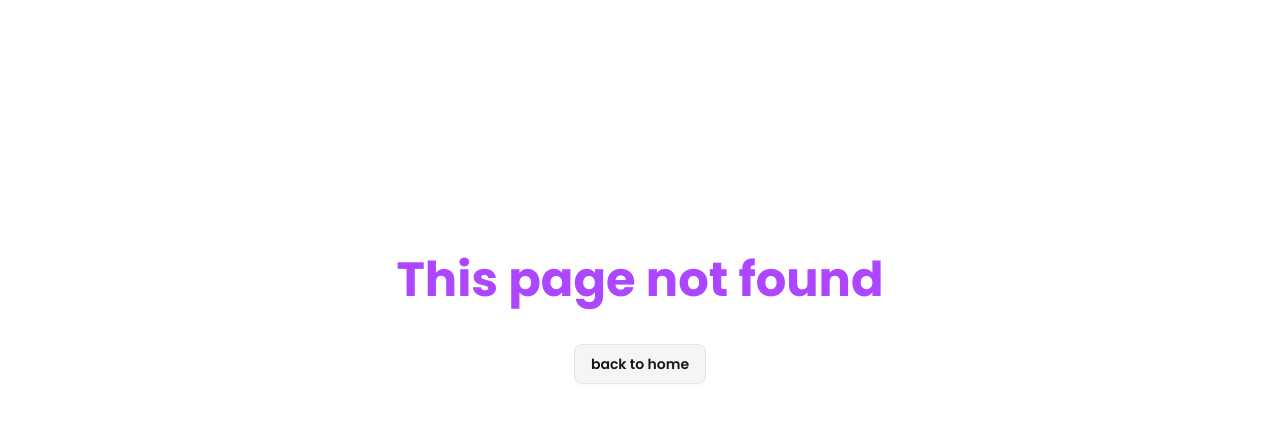
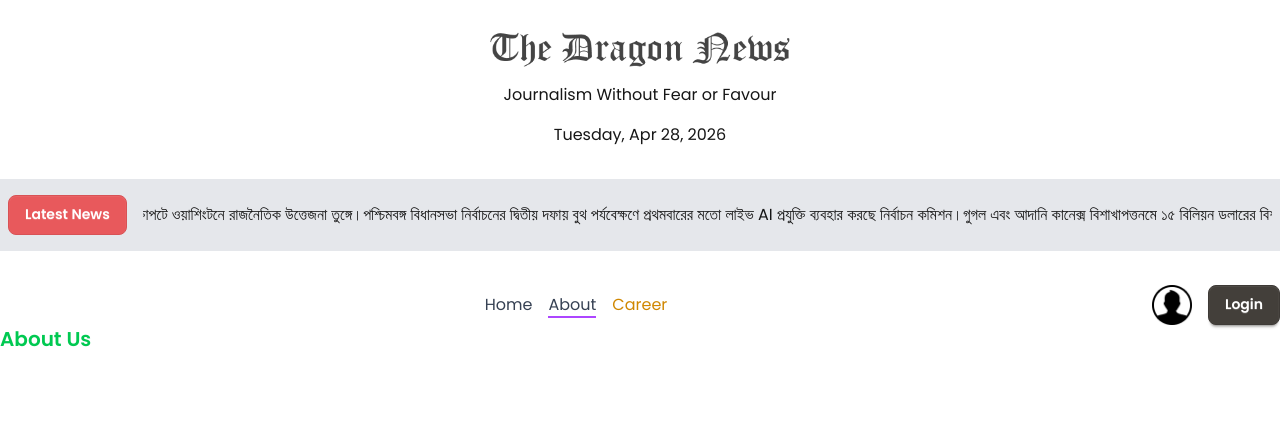
Before and after one commit to shafrinahamed0007/m46_dragon-news, a Next.js app: page /about-us in a window 1280 px wide. Before the commit this address had no page. Shown: the top 422 px of the page. Built offline with nearby package versions, Linux system fonts and the light colour scheme.

Commit message:
implement marquee & Design Navbar

```diff
--- /dev/null
+++ b/src/app/(main)/about-us/page.jsx
@@ -0,0 +1,11 @@
+import React from "react";
+
+const AboutUsPage = () => {
+  return (
+    <div className="container mx-auto flex items-center">
+      <h2 className="text-green-500 text-xl font-semibold">About Us</h2>
+    </div>
+  );
+};
+
+export default AboutUsPage;
--- /dev/null
+++ b/src/app/(main)/carrer/page.jsx
@@ -0,0 +1,9 @@
+const Carrer = () => {
+  return (
+    <div className="container mx-auto flex items-center">
+      <h1 className="text-green-500 text-xl font-semibold">Carrer Page</h1>
+    </div>
+  );
+};
+
+export default Carrer;
--- a/src/app/(main)/layout.jsx
+++ b/src/app/(main)/layout.jsx
@@ -9,6 +9,7 @@ const MainLayout = ({children}) => {
       <Header />
       <BreakingNews />
       <Navbar />
+      {children}
     </>
   );
 };
--- /dev/null
+++ b/src/components/shared/NavLink.jsx
@@ -0,0 +1,17 @@
+"use client";
+import Link from "next/link";
+import { usePathname } from "next/navigation";
+import React from "react";
+
+const NavLink = ({ href,className, children }) => {
+  const pathName = usePathname();
+  const isActive = href === pathName;
+
+  return (
+    <div>
+      <Link href={href} className={`${isActive ? "border-b-2 border-b-purple-500":""} ${className}`}>{children}</Link>
+    </div>
+  );
+};
+
+export default NavLink;
--- a/src/components/shared/Navbar.jsx
+++ b/src/components/shared/Navbar.jsx
@@ -1,9 +1,30 @@
-
+import Image from "next/image";
+import React from "react";
+import Link from "next/link";
+import userAvatar from "@/assets/user.png";
+import NavLink from "./NavLink";
 
 const Navbar = () => {
   return (
-    <div>
-      <h2>This is Navbar Components</h2>
+    <div className="container mx-auto items-center flex justify-between  mt-[34px]">
+      <div></div>
+      <ul className="flex gap-4  justify-center text-gray-700">
+        <li>
+          <NavLink href={"/"}>Home</NavLink>
+        </li>
+        <li>
+          <NavLink href={"/about-us"}>About</NavLink>
+        </li>
+        <li>
+          <NavLink className={"text-yellow-600"} href={"/carrer"}>Career</NavLink>
+        </li>
+      </ul>
+      <div className="flex justify-between gap-4">
+        <Image src={userAvatar} alt="User avatar" width={40} height={40} />
+        <button className="btn btn-neutral text-white">
+          <Link href={"/login"}>Login</Link>
+        </button>
+      </div>
     </div>
   );
 };
```
